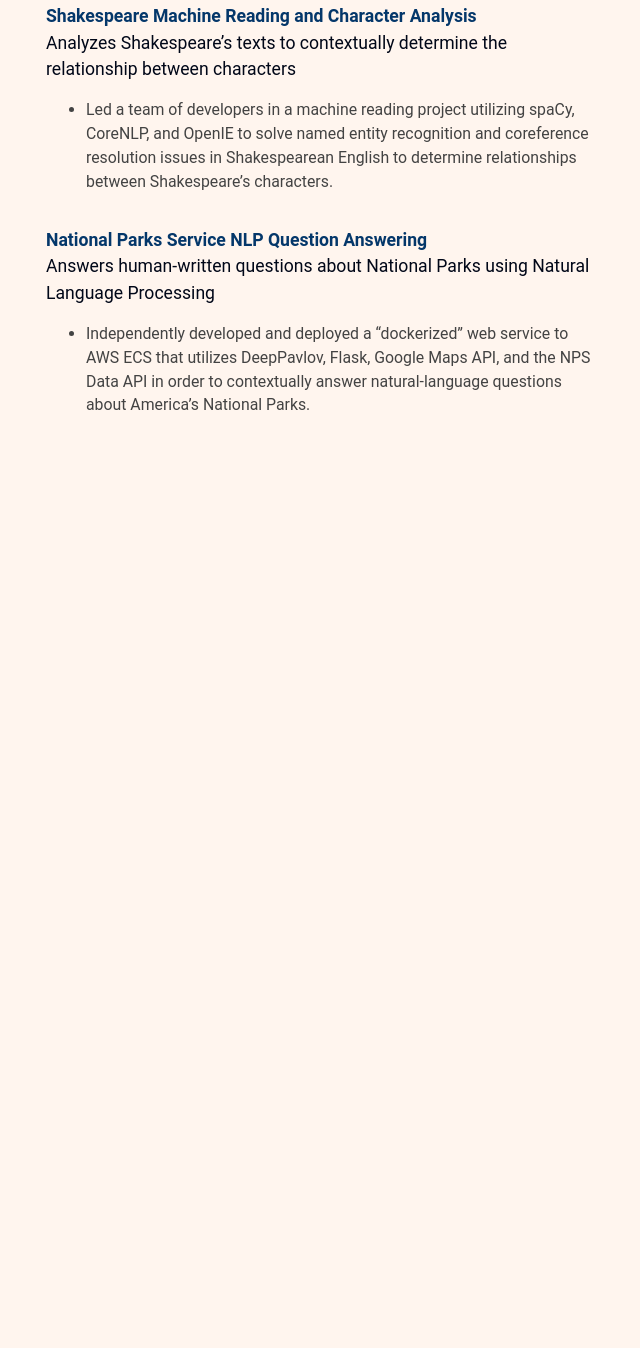
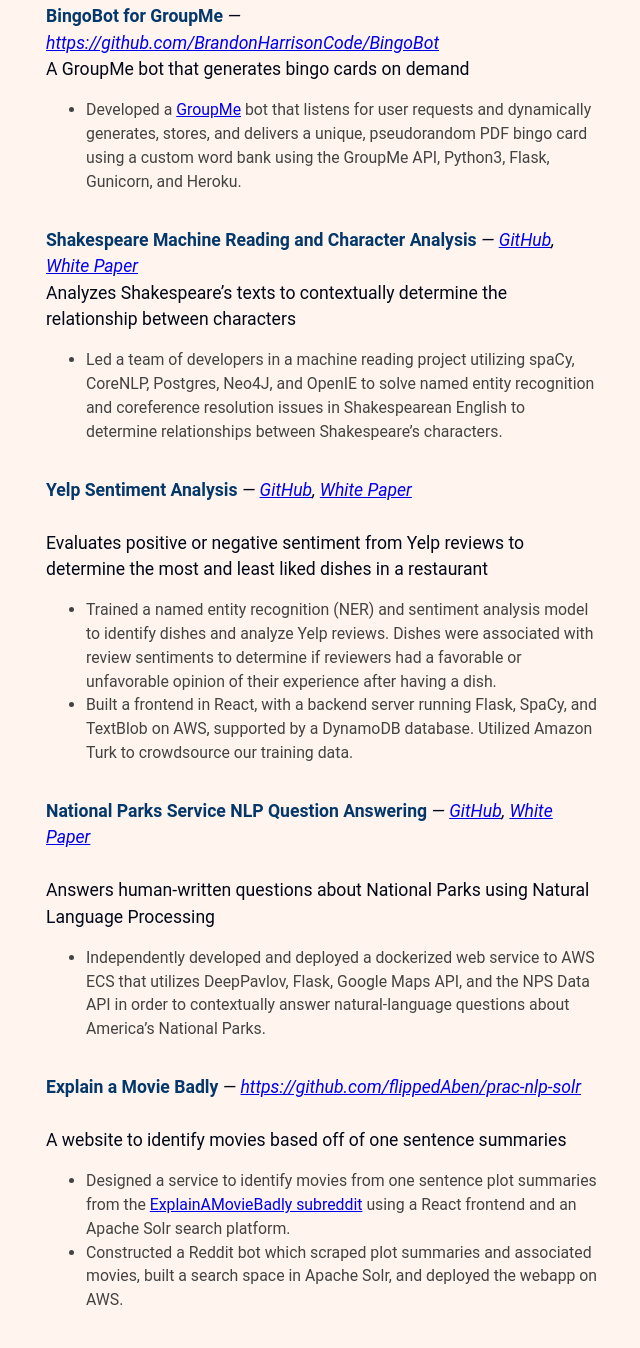
Before and after one commit to BrandonHarrisonCode/Personal-Website, a plain HTML site: page public_html/index.html in a window 1280 px wide. Shown: the part 2047-3395 px from the top of the page, without its empty margins (638-1278 px from the left). Before the commit the page ends 2577 px from the top, so only its background shows below. Drawn offline with Linux system fonts and the light colour scheme.

Commit message:
Add several extra projects

```diff
--- a/public_html/index.html
+++ b/public_html/index.html
@@ -109,25 +109,68 @@
                             </div>
                         </div>
                         <div class="entry">
+                            <span class="entrytitle">BingoBot for GroupMe</span>
+                            <span class="subtitle"> &mdash; <a href="https://github.com/BrandonHarrisonCode/BingoBot">https://github.com/BrandonHarrisonCode/BingoBot</a></span>
+                            <br/>
+                            A GroupMe bot that generates bingo cards on demand
+                            <div class="detail">
+                                <ul>
+                                  <li>Developed a <a href="https://groupme.com/">GroupMe</a> bot that listens for user requests and dynamically generates, stores, and delivers a unique, pseudorandom PDF bingo card using a custom word bank using the GroupMe API, Python3, Flask, Gunicorn, and Heroku.</li>
+                                </ul>
+                            </div>
+                        </div>
+
+                        <div class="entry">
                           <span class="entrytitle">Shakespeare Machine Reading and Character Analysis</span>
+
+                          <span class="subtitle"> &mdash; <a href="https://github.com/joswiatek/nlp-project-2">GitHub</a>, <a href="https://docs.google.com/document/d/12SJagwD5HBbZ8I_BTD5iG2RK7JVDv-_rnR-RHJEI3QA/edit?usp=sharing">White Paper</a></span>
                           <br/>
                           Analyzes Shakespeare’s texts to contextually determine the relationship between characters
                             <div class="detail">
                                 <ul>
-                                    <li>Led a team of developers in a machine reading project utilizing spaCy, CoreNLP, and OpenIE to solve named entity recognition and coreference resolution issues in Shakespearean English to determine relationships between Shakespeare’s characters.</li>
+                                    <li>Led a team of developers in a machine reading project utilizing spaCy, CoreNLP, Postgres, Neo4J, and OpenIE to solve named entity recognition and coreference resolution issues in Shakespearean English to determine relationships between Shakespeare’s characters.</li>
+                                </ul>
+                            </div>
+                        </div>
+                        <div class="entry">
+                          <span class="entrytitle">Yelp Sentiment Analysis</span>
+                            <span class="subtitle"> &mdash; <a href="https://github.com/BrandonHarrisonCode/yelp-sentiment-analyis">GitHub</a>, <a href="https://docs.google.com/document/d/1RCrNwFbuVEeJHLGgzh68LR9sXO2NaMQinsX-Kv73JQo/edit?usp=sharing">White Paper</a></span>
+                            <br/>
+                          <br/>
+                          Evaluates positive or negative sentiment from Yelp reviews to determine the most and least liked dishes in a restaurant
+                            <div class="detail">
+                                <ul>
+                                    <li>Trained a named entity recognition (NER) and sentiment analysis model to identify dishes and analyze Yelp reviews. Dishes were associated with review sentiments to determine if reviewers had a favorable or unfavorable opinion of their experience after having a dish.</li>
+                                    <li>Built a frontend in React, with a backend server running Flask, SpaCy, and TextBlob on AWS, supported by a DynamoDB database. Utilized Amazon Turk to crowdsource our training data.</li>
                                 </ul>
                             </div>
                         </div>
                         <div class="entry">
                           <span class="entrytitle">National Parks Service NLP Question Answering</span>
+                            <span class="subtitle"> &mdash; <a href="https://github.com/BrandonHarrisonCode/NLPQnA">GitHub</a>, <a href="https://docs.google.com/document/d/1IuQvKoaWZ7Wvgog0Ri1G7d_rP78qDEfXxdAwCTesMEY/edit?usp=sharing">White Paper</a></span>
+                            <br/>
                           <br/>
                           Answers human-written questions about National Parks using Natural Language Processing
                             <div class="detail">
                                 <ul>
-                                    <li>Independently developed and deployed a “dockerized” web service to AWS ECS that utilizes DeepPavlov, Flask, Google Maps API, and the NPS Data API in order to contextually answer natural-language questions about America’s National Parks.</li>
+                                    <li>Independently developed and deployed a dockerized web service to AWS ECS that utilizes DeepPavlov, Flask, Google Maps API, and the NPS Data API in order to contextually answer natural-language questions about America’s National Parks.</li>
                                 </ul>
                             </div>
                         </div>
+                        <div class="entry">
+                          <span class="entrytitle">Explain a Movie Badly</span>
+                            <span class="subtitle"> &mdash; <a href="https://github.com/flippedAben/prac-nlp-solr">https://github.com/flippedAben/prac-nlp-solr</a></span>
+                            <br/>
+                          <br/>
+                          A website to identify movies based off of one sentence summaries
+                            <div class="detail">
+                                <ul>
+                                  <li>Designed a service to identify movies from one sentence plot summaries from the <a href="https://www.reddit.com/r/ExplainAMovieBadly/">ExplainAMovieBadly subreddit</a> using a React frontend and an Apache Solr search platform.</li>
+                                  <li>Constructed a Reddit bot which scraped plot summaries and associated movies, built a search space in Apache Solr, and deployed the webapp on AWS.</li>
+                                </ul>
+                            </div>
+                        </div>
+
                     </div>
                 </div>
             </div>
```
